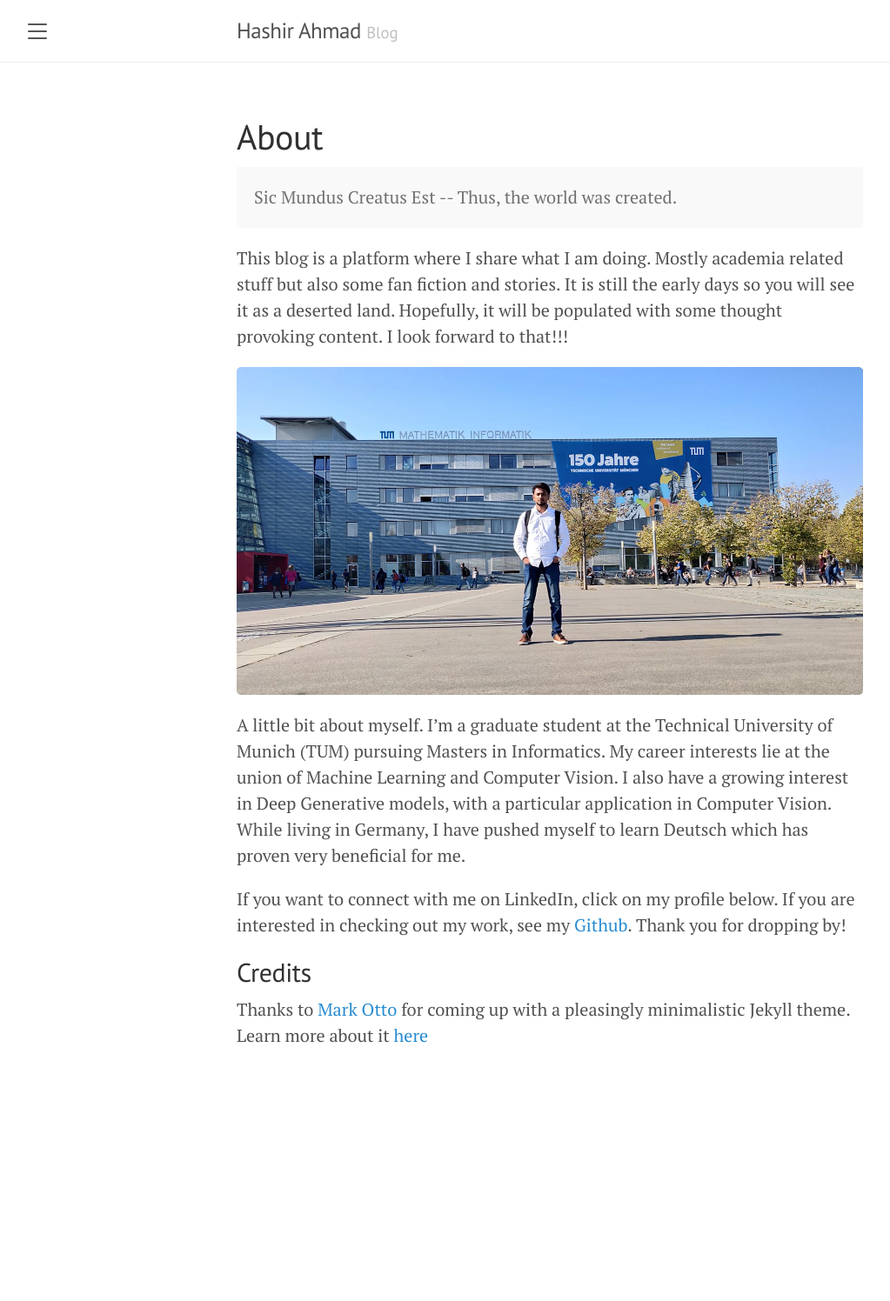
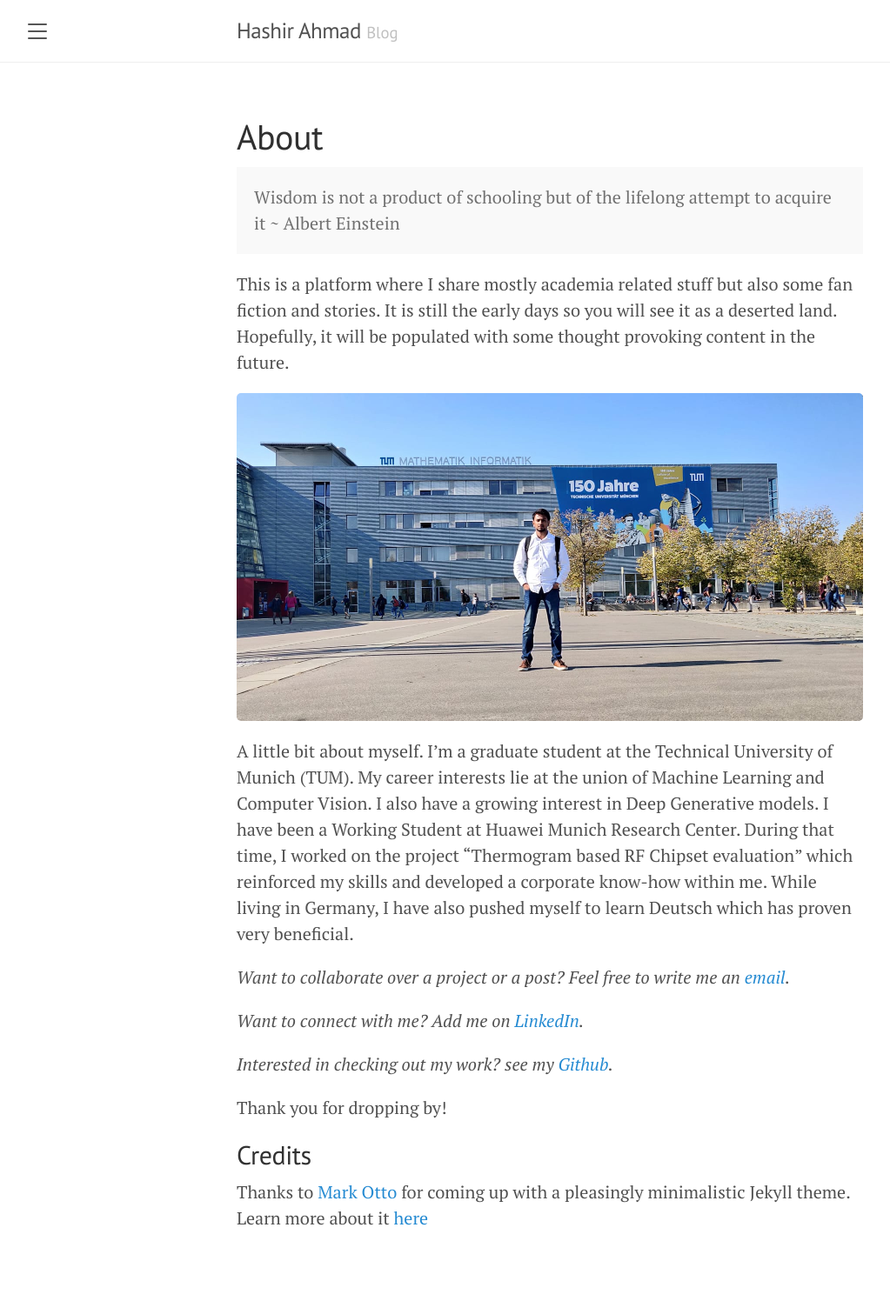
Before and after one commit to hash-ir/hash-ir.github.io, a Jekyll site: the page built from about.md, in a window 1280 px wide. Shown: the whole page at 87% size, without its empty margins (8-1031 px from the left). Built offline with Jekyll 4.4.1, drawn with Linux system fonts in a browser that asks for light colours; before the commit the page ends 1286 px from its top, so only the background shows below that.

Commit message:
modify: Update about.md

```diff
--- a/about.md
+++ b/about.md
@@ -4,16 +4,22 @@ title: About
 ---
 
 <p class="message">
-  Sic Mundus Creatus Est -- Thus, the world was created.
+  Wisdom is not a product of schooling but of the lifelong attempt to acquire it ~ Albert Einstein
 </p>
 
-This blog is a platform where I share what I am doing. Mostly academia related stuff but also some fan fiction and stories. It is still the early days so you will see it as a deserted land. Hopefully, it will be populated with some thought provoking content. I look forward to that!!!
+This is a platform where I share mostly academia related stuff but also some fan fiction and stories. It is still the early days so you will see it as a deserted land. Hopefully, it will be populated with some thought provoking content in the future.
 
 ![Flexing at TUM](/public/images/flex.jpg)
 
-A little bit about myself. I’m a graduate student at the Technical University of Munich (TUM) pursuing Masters in Informatics. My career interests lie at the union of Machine Learning and Computer Vision. I also have a growing interest in Deep Generative models, with a particular application in Computer Vision. While living in Germany, I have pushed myself to learn Deutsch which has proven very beneficial for me.
+A little bit about myself. I’m a graduate student at the Technical University of Munich (TUM). My career interests lie at the union of Machine Learning and Computer Vision. I also have a growing interest in Deep Generative models. I have been a Working Student at Huawei Munich Research Center. During that time, I worked on the project "Thermogram based RF Chipset evaluation" which reinforced my skills and developed a corporate know-how within me. While living in Germany, I have also pushed myself to learn Deutsch which has proven very beneficial.
 
-If you want to connect with me on LinkedIn, click on my profile below. If you are interested in checking out my work, see my [Github](https://github.com/hash-ir). Thank you for dropping by!
+*Want to collaborate over a project or a post? Feel free to write me an [email](mailto:hashirahmad@zhcet.ac.in).*
+
+*Want to connect with me? Add me on [LinkedIn](https://www.linkedin.com/in/hashir-ahmad/).*
+
+*Interested in checking out my work? see my [Github](https://github.com/hash-ir).*
+
+Thank you for dropping by!
 
 
 
```
